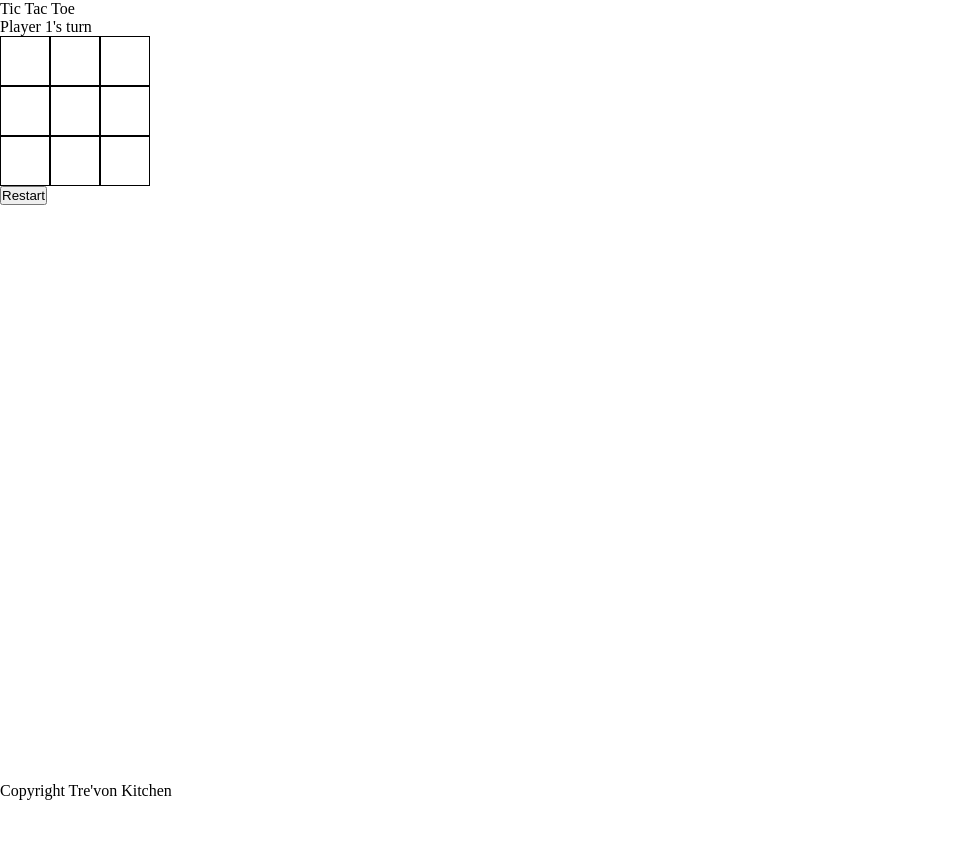
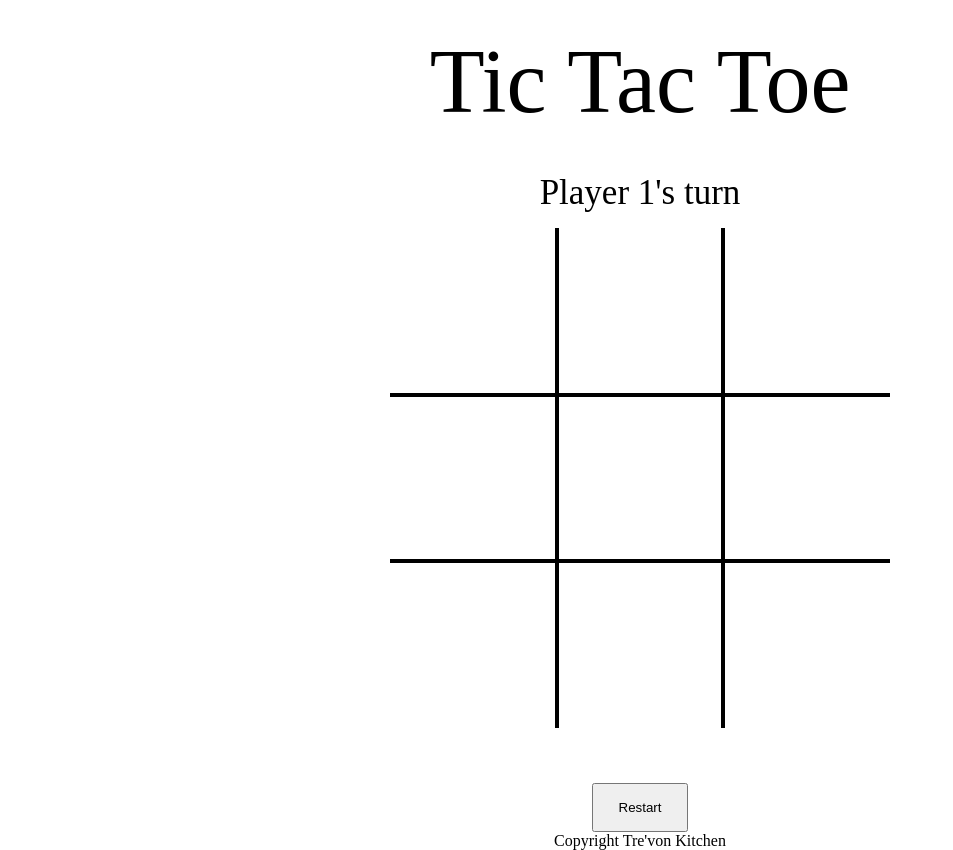
Before and after one commit to trekitch/tic-tac-toe, a plain HTML site: page index.html in a window 1280 px wide. Both pictures are taken after a click on the button "Start Game". Shown: the whole page, without its empty margins (0-953 px from the left). Before the commit the page ends 800 px from the top, so only its background shows below. Drawn offline with Linux system fonts and the light colour scheme.

Commit message:
started styling the game board and displays

```diff
--- a/css/style.css
+++ b/css/style.css
@@ -6,6 +6,26 @@ body {
     height: 100vh;
     display: flex;
     flex-direction: column;
+    width: 80%;
+    margin: auto;
+    text-align: center;
+}
+
+header{
+    font-size: 90px;
+    padding: 30px 15px;
+}
+
+.diplayPlayer,
+.displayWinner{
+    font-size: 35px;
+    padding-bottom: 15px;
+    margin-top: 10px;
+}
+
+.restart{
+    margin-top: 30px;
+    padding: 15px 25px;
 }
 
 .game-area {
@@ -19,12 +39,20 @@ body {
 
 .board {
     display: grid;
-    grid-template-columns: 50px 50px 50px;
-    grid-template-rows: 50px 50px 50px;
+    height: 500px;
+    width: 500px;
+    grid-auto-columns:1fr;
+    grid-auto-rows:1fr;
     text-align: center;
-    font-size: 30px
+    font-size: 120px;
+    overflow: hidden;
+    margin: auto;
 }
 
-.board > div {
-    border: 1px solid black;
+.board div {
+    outline: 2px solid #000;
 }
+
+.board div:last-child {
+    grid-area:3/3;
+  }
```
